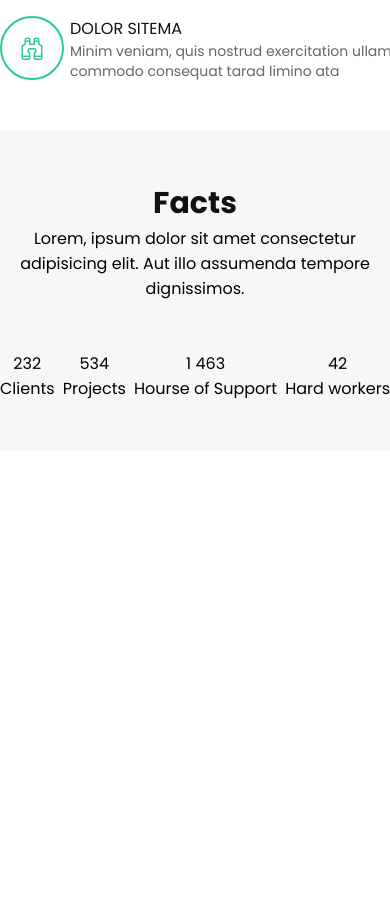
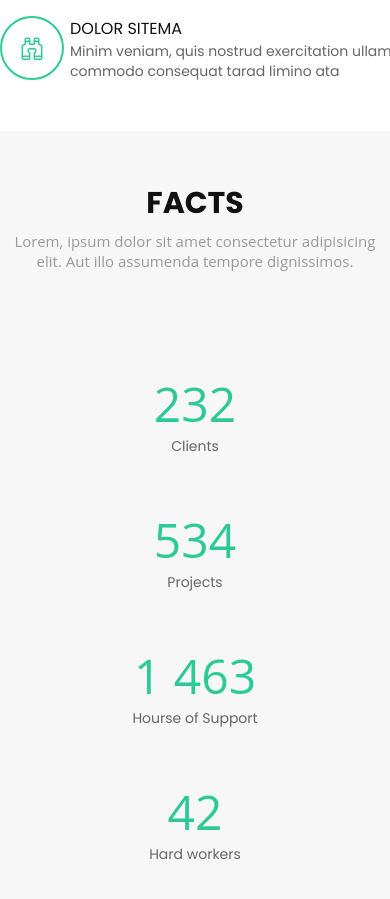
Before and after one commit to shodon2007/regna, a plain HTML site: page index.html in a window 390 px wide. Shown: the part 1260-2159 px from the top of the page. Before the commit the page ends 1711 px from the top, so only its background shows below. Drawn offline with Linux system fonts and the light colour scheme; files whose address does not match are found by name.

Commit message:
facts added responsive

```diff
--- a/scss/_facts.scss
+++ b/scss/_facts.scss
@@ -14,12 +14,52 @@
 }
 
 .facts__title {
+    text-transform: uppercase;
     color: #111111;
     font-size: 30px;
+    margin-bottom: 5px;
+}
+
+.facts__subtitle {
+    font-family: 'Open Sans';
+    font-size: 15px;
+    color: #999999;
+    margin-bottom: 50px;
+}
+
+.facts__number {
+    font-family: 'Open Sans';
+    font-size: 48px;
+    color: #2dc997;
+}
+
+.facts__about {
+    font-size: 14px;
+    color: #666666;
 }
 
 .facts__properties {
     margin-top: 50px;
-    display: flex;
-    justify-content: space-between;
+    display: grid;
+    grid-template-columns: repeat(4, 1fr);
 }
+
+@media (max-width:1200px) {
+    .facts__body {
+        width: 100%;
+        padding: 50px 10px;
+    }
+}
+
+@media (max-width: 900px) {
+    .facts__properties {
+        grid-template-columns: repeat(2, 1fr);
+    }
+}
+
+@media (max-width: 500px) {
+    .facts__properties {
+        grid-template-columns: repeat(1, 1fr);
+        gap: 50px;
+    }
+}
```
Also changed, not shown: css/style.css.
